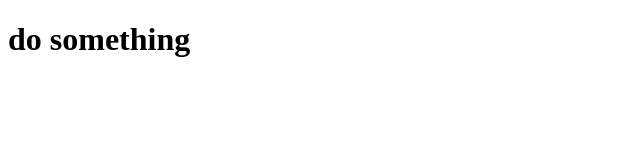
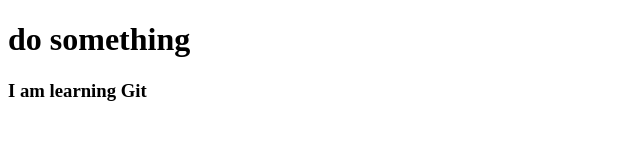
Before and after one commit to MdAsraful/my-first-repo, a plain HTML site: page index.html in a window 1280 px wide. Shown: the whole page, without its empty margins (0-640 px from the left). Drawn offline with Linux system fonts and the light colour scheme.

Commit message:
Fourth push

```diff
--- a/index.html
+++ b/index.html
@@ -8,5 +8,6 @@
 </head>
 <body>
     <h1>do something </h1>
+    <h3>I am learning Git</h3>
 </body>
 </html>
```
